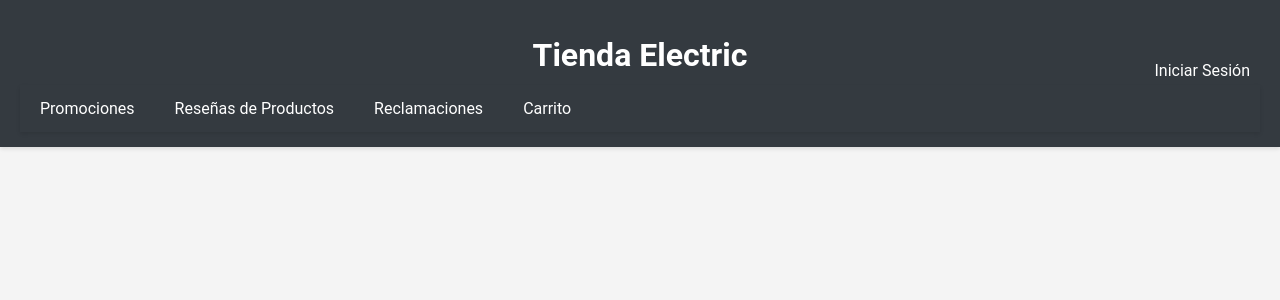
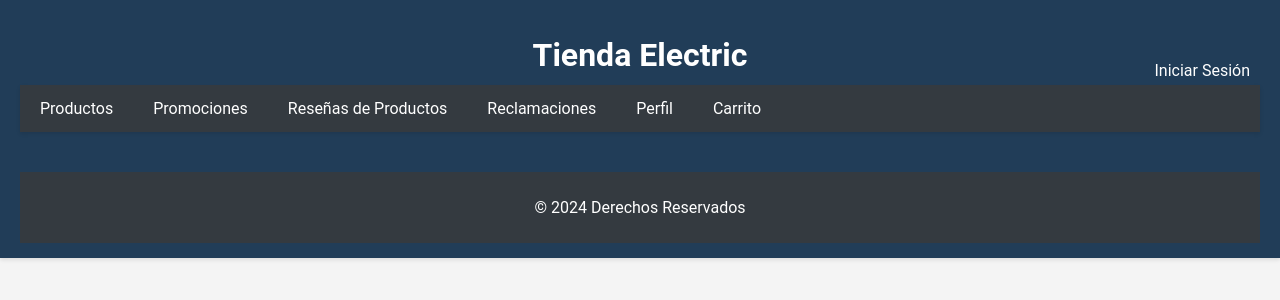
Before and after one commit to Marcos06112001/Proyecto_Lenguaje_BD, a PHP site: page / in a window 1280 px wide. Shown: the top 300 px of the page. Run offline with PHP 8.4, Linux system fonts and the light colour scheme; data that the repository does not hold is empty; some libraries are stand-ins or nearby versions.

Commit message:
Detalles
detalles

```diff
--- a/CSS/styles.css
+++ b/CSS/styles.css
@@ -9,7 +9,7 @@ body {
 }
 
 header {
-    background-color: #343a40;
+    background-color: #213d58;
     color: white;
     padding: 15px 20px;
     text-align: center;
--- a/PHP/index.php
+++ b/PHP/index.php
@@ -112,13 +112,15 @@ if ($_SERVER["REQUEST_METHOD"] == "POST" && isset($_POST['agregar_carrito']) &&
 
             <?php elseif ($rol == 'cliente') : ?>
 
+                <li><a href="productos.php">Productos</a></li>
                 <li><a href="promociones.php">Promociones</a></li>
                 <li><a href="resenas_productos.php">Reseñas de Productos</a></li>
                 <li><a href="reclamaciones.php">Reclamaciones</a></li>
+                <li><a href="perfil.php">Perfil</a></li>
                 <li><a href="carrito2.php">Carrito</a></li>
             <?php endif; ?>
         </nav>
-    </header>
+
     <div id="container">
         <?php foreach ($productos as $producto) : ?>
             <div class="product-item">
@@ -184,5 +186,9 @@ if ($_SERVER["REQUEST_METHOD"] == "POST" && isset($_POST['agregar_carrito']) &&
             });
         });
     </script>
+         <footer>
+               <center><p>&copy; 2024 Derechos Reservados</p></center>
+        </footer>
+    </header>
 </body>
 </html>
```
